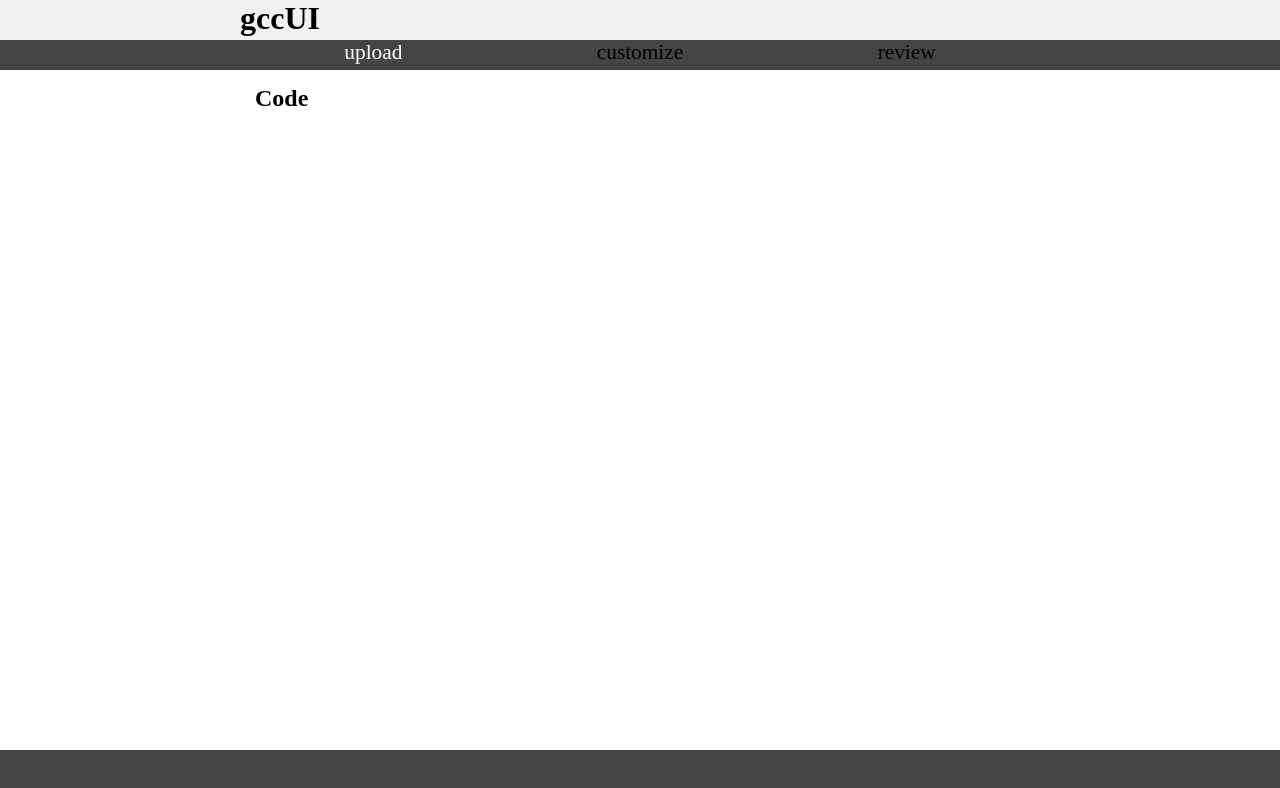
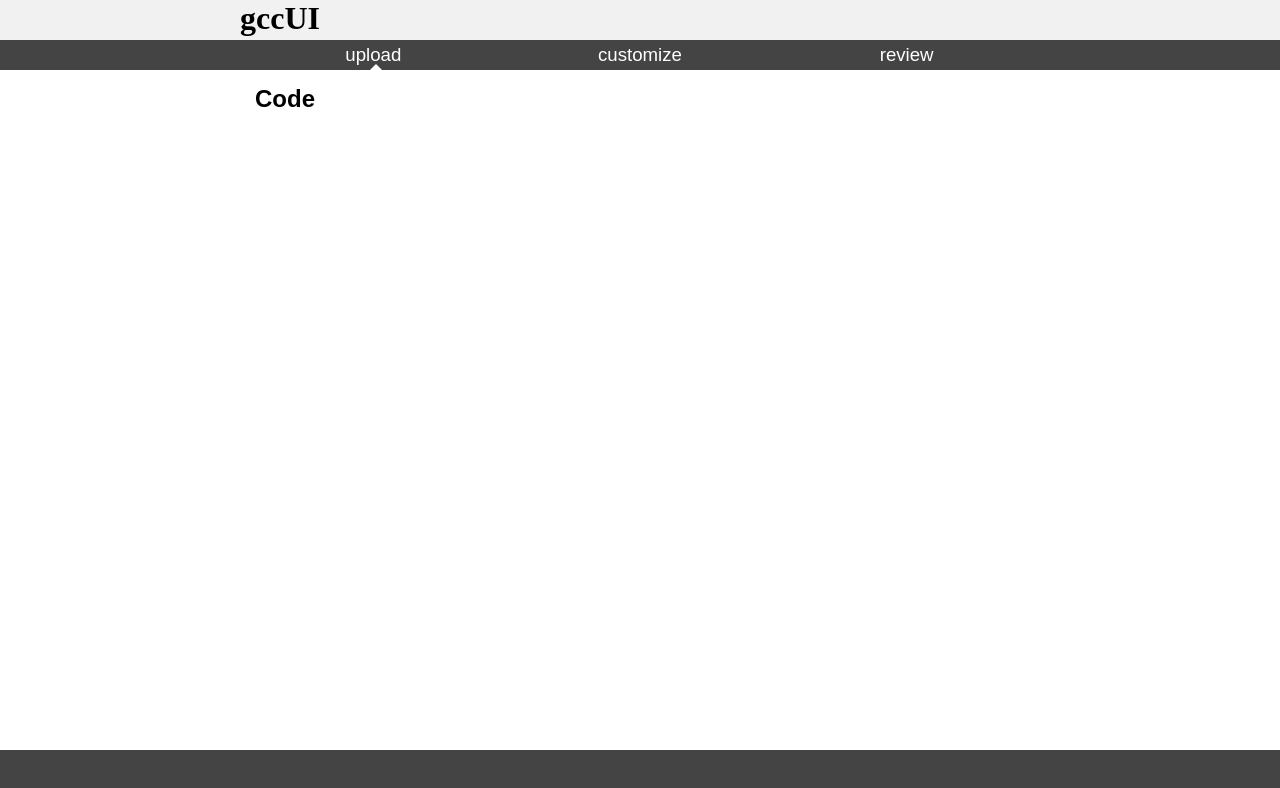
Before and after one commit to nickclaw/GCCUI, a plain HTML site: page index.html in a window 1280 px wide. Drawn offline with nearby package versions, Linux system fonts and the light colour scheme; files that its build step writes are made by us from their sources.

Commit message:
Initial content styling, better buttons

```diff
--- a/css/buttons.scss
+++ b/css/buttons.scss
@@ -2,15 +2,33 @@
 	height: 100%;
 	display: inline-block;
 
-	font-size: 16pt;
+	font-size: 14pt;
 	text-align: center;
 	cursor: pointer;
+}
+
+#nav .button {
+	color: white;
 
 	&:hover {
-		color: gray;
+		text-decoration: underline;
 	}
 
-	&.selected {
-		color: white;
+	&.selected:after {
+		content: "";
+		display: block;
+		width: 0px;
+		height: 0px;
+
+		border-bottom: solid 6px white;
+		border-left: solid 6px transparent;
+		border-right: solid 6px transparent;
+
+		box-sizing: content-box;
+
+		position: absolute;
+		bottom: 0px;
+		left: 50%;
+		margin-left: -3px;
 	}
 }
--- /dev/null
+++ b/css/content.scss
@@ -0,0 +1,15 @@
+.content {
+	font: {
+		size: 12pt;
+		family: Arial, sans-serif;
+	}
+
+	white-space: normal;
+	padding: 15px;
+}
+
+.button {
+	font: {
+		family: Arial, sans-serif;
+	}
+}
--- a/css/style.scss
+++ b/css/style.scss
@@ -4,6 +4,7 @@ $navHeight: 30px;
 $containerWidth: 800px;
 
 @import "buttons.scss";
+@import "content.scss";
 
 * {
 	margin: 0px;
@@ -48,6 +49,7 @@ body, html {
 	z-index: 1;
 	.button {
 		width: 33.333%; // 100% / #buttons
+		line-height: $navHeight;
 	}
 }
 
@@ -76,11 +78,6 @@ body, html {
 		.content {
 			width: $containerWidth;
 			overflow-y: scroll;
-
-			// reset text stuff
-			font-size: 12pt;
-			white-space: normal;
-			padding: 15px;
 		}
 	}
 
```
